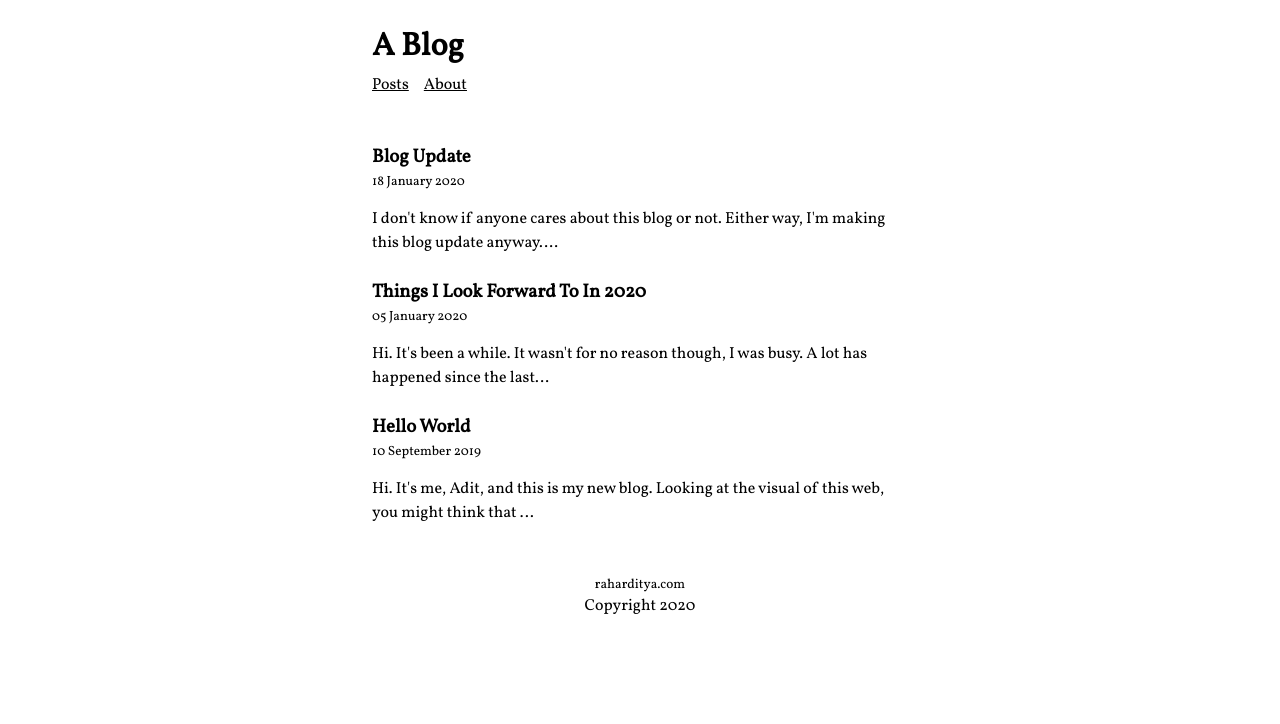
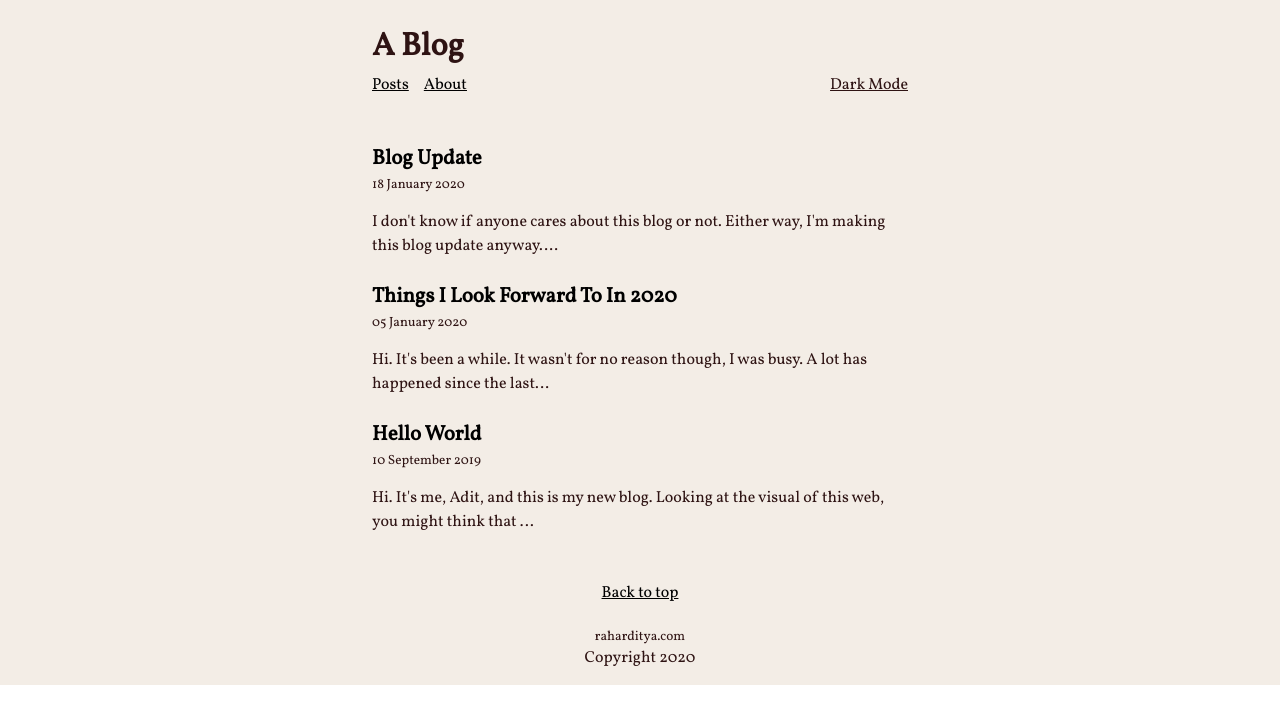
Before and after one commit to raharditya/a-blog, a Gatsby site: page / in a window 1280 px wide. Built offline with nearby package versions, Linux system fonts and the light colour scheme; Gatsby itself is replaced by a stand-in of ours.

Commit message:
Added dark mode and top button features

```diff
--- a/gatsby-browser.js
+++ b/gatsby-browser.js
@@ -1,7 +1,3 @@
-/**
- * Implement Gatsby's Browser APIs in this file.
- *
- * See: https://www.gatsbyjs.org/docs/browser-apis/
- */
+import Provider from './provider'
 
-// You can delete this file if you're not using it
+export const wrapRootElement = Provider;
--- a/gatsby-ssr.js
+++ b/gatsby-ssr.js
@@ -1,7 +1,3 @@
-/**
- * Implement Gatsby's SSR (Server Side Rendering) APIs in this file.
- *
- * See: https://www.gatsbyjs.org/docs/ssr-apis/
- */
+import Provider from './provider'
 
-// You can delete this file if you're not using it
+export const wrapRootElement = Provider;
--- /dev/null
+++ b/provider.js
@@ -0,0 +1,22 @@
+import React, { useState } from 'react'
+
+export const myState = React.createContext()
+
+const Provider = props => {
+  const [isDark, setTheme] = useState(false)
+
+  return (
+    <myState.Provider value={{
+      isDark,
+      changeTheme: () => setTheme(!isDark)
+    }}>
+      {props.children}
+    </myState.Provider>
+  )
+}
+
+export default ({ element }) => (
+  <Provider>
+    {element}
+  </Provider>
+)
--- a/src/components/footer.js
+++ b/src/components/footer.js
@@ -3,6 +3,7 @@ import React from "react"
 const Footer = () => {
   return (
     <footer>
+      <a href="#top">Back to top</a>
       <small>raharditya.com</small>
       <p>Copyright 2020</p>
     </footer>
--- a/src/components/layout.js
+++ b/src/components/layout.js
@@ -10,7 +10,6 @@ import PropTypes from "prop-types"
 import { useStaticQuery, graphql } from "gatsby"
 
 import Header from "./header"
-import "./layout.css"
 
 const Layout = ({ children }) => {
   const data = useStaticQuery(graphql`
--- a/src/pages/18-01-2020_blog_update/index.md
+++ b/src/pages/18-01-2020_blog_update/index.md
@@ -9,9 +9,9 @@ I don't know if anyone cares about this blog or not. Either way, I'm making this
 
 
 
-__Night mode__
+__Dark mode__
 
-Night mode is a thing now, and I love it. I have dark mode turned on in almost all my devices and apps, which might make you wonder, why does my personal blog have a literally pure white background? Well, at first it's about the minimalist theme of this site. Bright colors usually give a clean feel to it, which is exactly why most minimalist design also has bright colors in them. But after some thoughts about this blog and the size of its content (my last post about 2020 had almost 2000 words), I now think that it shouldn't be that way. I know just how valuable comfort is to some people, so I'm going to make a dark mode as an option to the look of this site. It's going to be a toggle button, so you could choose between light or dark background. Also, I will make use of browser cookies, so that once you pick either of the two modes, it will stay that way and not reset every time you reload the site.
+Dark mode is a thing now, and I love it. I have dark mode turned on in almost all my devices and apps, which might make you wonder, why does my personal blog have a literally pure white background? Well, at first it's about the minimalist theme of this site. Bright colors usually give a clean feel to it, which is exactly why most minimalist design also has bright colors in them. But after some thoughts about this blog and the size of its content (my last post about 2020 had almost 2000 words), I now think that it shouldn't be that way. I know just how valuable comfort is to some people, so I'm going to make a dark mode as an option to the look of this site. It's going to be a toggle button, so you could choose between light or dark background. Also, I will make use of browser cookies, so that once you pick either of the two modes, it will stay that way and not reset every time you reload the site.
 
 __"Back to Top" button__
 
@@ -19,6 +19,12 @@ This also comes into consideration that my blog posts are pretty long in length.
 
 __Korea blog posts__
 
-This is something I've always wanted to do since I got back from Korea. Some trivia facts for you, it was in Korea that I got the idea to make this personal portfolio website. It was around the time that I gained confidence in my programming skills and wanted to share the projects that I've worked on to the world. I bought this domain a few days after I got back to Indonesia. The interesting part is that this blog subdomain is the one that's already up and fully working, and the portfolio-driven main domain is still showing that ugly ass "Coming soon" page that I made in 5 minutes. Anyway, I've wanted to tell the full story of my journey to Korea but haven't got the time to do so. I was legit busy. But now that the semester break is here, I think that this is the right time to do this. I've already mapped it to be a 3-part blog post. I've written the first part, in fact. And one more thing, this post series is going to be in Indonesian. I think that it makes more sense to make it in Indonesian since I kinda want to share it with people around me as well, and I want them to understand the stuff that I talk about.
+This is something I've always wanted to do since I got back from Korea. Some trivia facts for you, it was in Korea that I got the idea to make this personal portfolio website. It was around the time that I gained confidence in my programming skills and wanted to share the projects that I've worked on to the world. I bought this domain a few days after I got back to Indonesia. The interesting part is that this blog subdomain is the one that's already up and fully working, and the portfolio-driven main domain is still showing that ugly ass "Coming soon" page that I made in 5 minutes. Anyway, I've wanted to tell the full story of my journey to Korea but haven't got the time to do so. I was legit busy. But now that the semester break is here, I think that this is the right time to do this. I've already mapped it to be a 3-part blog post, but even that might not be enough. I don't know. What I'm sure of is that the first part of it is done already. And one more thing, this post series is going to be in Indonesian. I think that it makes more sense to make it in Indonesian since I kinda want to share it with people around me as well, and I want them to understand the stuff that I talk about.
 
 That's it. Okay. Bye
+
+__UPDATE 5 Feb 2020:__ It took a while to find the motivation to get this done, but it's here. I've added the dark mode and the "Back to top" features to this blog. The "top" button was simple, it's the dark mode that took some research to get done. You see, the reason why I love GatsbyJS is the fact that they handle all the routing by default, so that we developers don't have to set it up manually. But doing it that way means that we don't have a root document where we would usually mount all the components into. This also means that we can't use React state to store globally accessible variable the way that vanilla React does.
+
+To fill this missing gap, GatsbyJS has this thing called wrapRootElement that uses their browser API to.. well.. wrap the components inside a root element. I used [this](https://alligator.io/gatsbyjs/state-management-in-gatsby/) guide I found online, but the gist of it is bacisally to make a component that will act as the root element, in this case is a context provider that has a state and will take whatever is passed in as a props and wraps it in the context provider. Then we need to tell the gatsby-browser to use that provider as the root element. The rest is just importing the provider itself to the page documents and wrapping all the output components inside a context consumer component.
+
+As for the Korea posts, it's coming. I've only written up to the second part, but I might extend it to be a 4 part series lol. Idk. I just want to make it to be as detailed as I could, but that has been proven to take quite a bit more space. I don't think that anyone in the world is waiting for this post series, but I'm gonna finish it anyway. Not for anyone else than myself. So yeah, it's coming.
--- a/src/pages/index.js
+++ b/src/pages/index.js
@@ -4,10 +4,15 @@ import { graphql } from "gatsby"
 import { Helmet } from "react-helmet"
 
 import Footer from "../components/footer"
+import {myState} from '../../provider'
 import "./style.css"
 
 const IndexPage = ({ data }) => (
+  <myState.Consumer>
+    {context => (
       <React.Fragment>
+        <div className={context.isDark ? "darkTheme" : "lightTheme"}>
+          <div className="page-wrapper">
             <Helmet>
               <meta charSet="utf-8" />
               <title>A Blog | raharditya.com</title>
@@ -16,11 +21,16 @@ const IndexPage = ({ data }) => (
                 rel="stylesheet"
               ></link>
             </Helmet>
-    <header>
+            <header id="top">
               <h1>A Blog</h1>
               <div className="header-nav">
+                <div className="nav-links">
                   <Link to="/">Posts</Link>
                   <Link to="/about">About</Link>
+                </div>
+                <div className="nav-theme">
+                  <p onClick={()=> context.changeTheme()}>{context.isDark ? "Light Mode" : "Dark Mode"}</p>
+                </div>
               </div>
             </header>
             <main>
@@ -30,9 +40,9 @@ const IndexPage = ({ data }) => (
                     <Link
                       key={post.node.frontmatter.path}
                       to={post.node.frontmatter.path}
-              className="post-title"
+                      className="post-title-link"
                     >
-              <h3>{post.node.frontmatter.title}</h3>
+                      <h3 className="post-title">{post.node.frontmatter.title}</h3>
                     </Link>
                     <small className="post-date">{post.node.frontmatter.dateString}</small>
                     <p className="post-excerp">
@@ -43,7 +53,13 @@ const IndexPage = ({ data }) => (
             </main>
             <Footer />
             {/* <button onClick={Array}>Debug</button> */}
+          </div>
+
+        </div>
       </React.Fragment>
+    )}
+  </myState.Consumer>
+
 )
 
 export const pageQuery = graphql`
--- a/src/pages/style.css
+++ b/src/pages/style.css
@@ -5,6 +5,38 @@
   scroll-behavior: smooth;
   font-family: "Vollkorn", serif;
 }
+
+.page-wrapper{
+  max-width: 600px;
+  margin: 0 auto;
+  padding: 0 2em;
+  transition: 0.5s ease;
+  scroll-behavior: smooth;
+}
+
+/* LIGHT THEME */
+
+.lightTheme{
+  background-color: rgb(243, 237, 230);
+  color: rgb(46, 19, 19);
+}
+
+/* DARK THEME */
+
+.darkTheme{
+  background-color: rgb(29, 32, 30);
+  color: rgb(245, 228, 228);
+}
+
+.darkTheme a{
+  color: rgb(245, 228, 228);
+}
+
+.darkTheme h3{
+  color: rgb(245, 228, 228);
+}
+
+/* CONTENT */
 
 a {
   /* text-decoration: none; */
@@ -16,12 +48,6 @@ ol {
   list-style-position: inside;
 }
 
-body {
-  max-width: 600px;
-  margin: 0 auto;
-  padding: 0 2em;
-}
-
 header {
   height: 120px;
   display: flex;
@@ -30,6 +56,8 @@ header {
 }
 .header-nav {
   margin-top: 5px;
+  display: flex;
+  justify-content: space-between;
 }
 
 .header-nav a {
@@ -42,10 +70,14 @@ header {
   padding-top: 1.5em;
 }
 
-.post-title {
+.post-title-link {
   display: block;
   text-decoration: none;
   color: black;
+}
+
+.post-title{
+  font-size: 1.3em;
 }
 
 .post-excerp {
@@ -56,12 +88,13 @@ header {
 /* POST INDIVIDUAL */
 
 .post-header {
-  margin-bottom: 1em;
+  margin-bottom: 1.5em;
 }
 
 .post-content p {
   margin-bottom: 15px;
-  line-height: 150%;
+  font-size: 1.1em;
+  line-height: 1.7em;
 }
 
 /* FOOTER */
@@ -69,5 +102,19 @@ header {
 footer {
   text-align: center;
   margin-top: 3em;
-  margin-bottom: 1em;
+  padding-bottom: 1em;
 }
+
+footer a{
+  display: block;
+  margin-bottom: 1.3em;
+}
+
+.about-wrapper{
+  height: 100vh;
+}
+
+.nav-theme p{
+  cursor: pointer;
+  text-decoration: underline;
+}
```
Also changed, not shown: src/components/layout.css (+6 -6 lines), src/pages/about.js (+17 -0 lines), src/templates/post.js (+19 -1 lines), 1 other file. Lines whose indentation alone changed are shown as unchanged.
